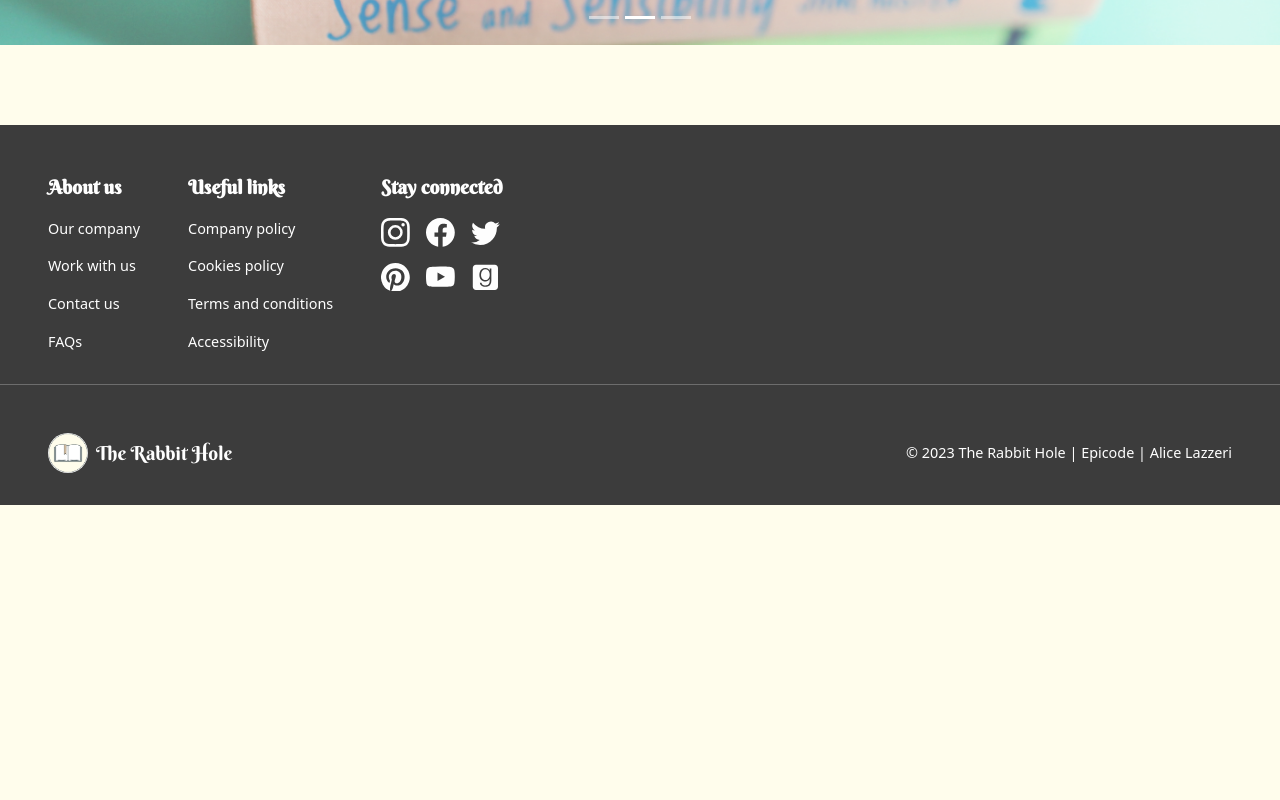
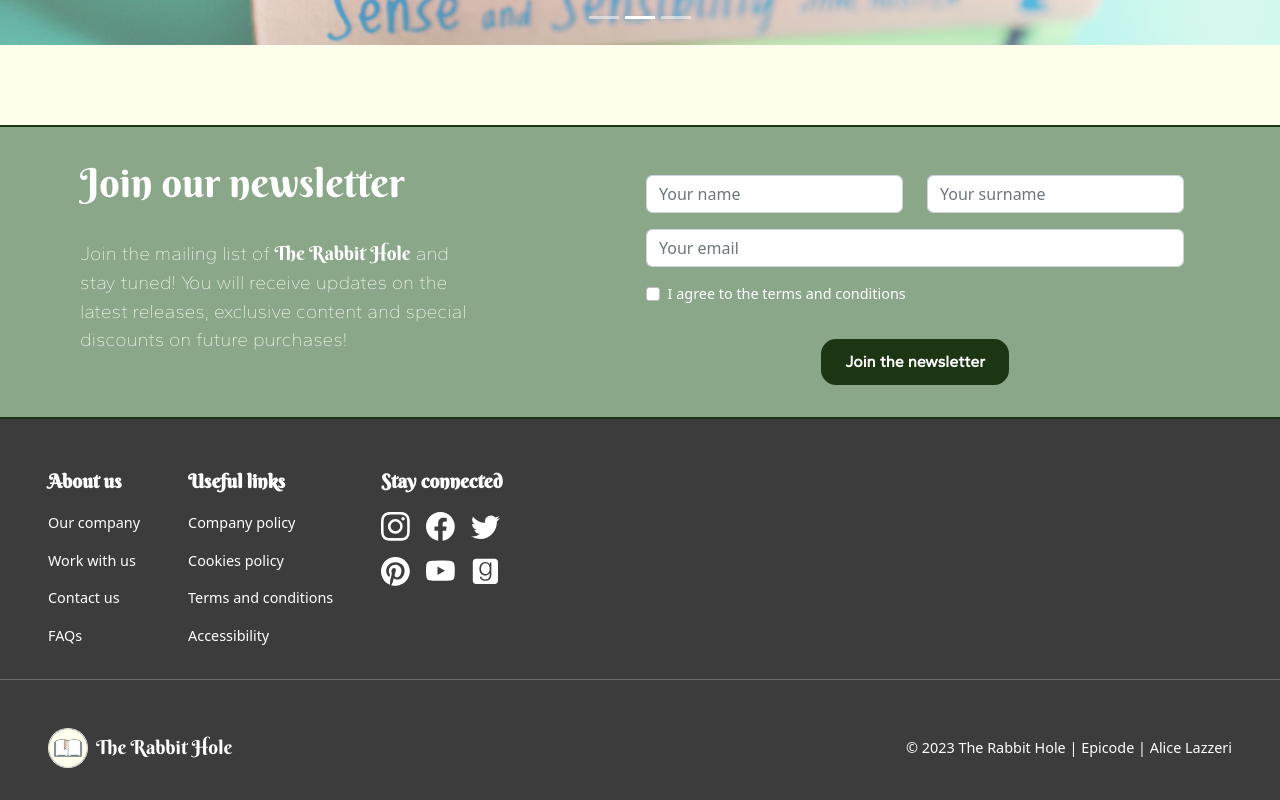
Before and after one commit to alicelazzeri/The-Rabbit-Hole-Capstone-Project-fs0123-Alice-Lazzeri, a React (Create React App) app: page / in a window 1280 px wide. Shown: the part 635-1435 px from the top of the page. Before the commit the page ends 1140 px from the top, so only its background shows below. Built offline with nearby package versions, Linux system fonts and the light colour scheme.

Commit message:
added newsletter and form

```diff
--- a/src/App.css
+++ b/src/App.css
@@ -139,12 +139,25 @@ body {
 .copyright {
   font-weight: 100;
   font-size: 0.9rem;
+  transition: background-color 0.3s ease;
 }
 
 .footerIcon {
   font-size: 1.8rem;
   margin-right: 1rem;
   margin-bottom: 1rem;
+  transition: color 0.3s ease;
+}
+
+.footerIcon:hover {
+  color: #5a2727;
+  cursor: pointer;
+}
+
+.footerLinks:hover {
+  background-color: #5a2727;
+  border-radius: 5px;
+  cursor: pointer;
 }
 
 .navLink {
@@ -156,3 +169,49 @@ body {
 .navLink:hover {
   color: #2c2c2c;
 }
+
+.newsletterTitle {
+  font-family: "Berkshire Swash", cursive;
+  color: #fefefe;
+  margin-top: 2rem;
+  text-align: start;
+  margin-left: 2rem;
+}
+
+.newsletterBody {
+  color: #fefefe;
+  margin-top: 2rem;
+  font-family: "Gantari", sans-serif;
+  font-size: 1.2rem;
+  font-weight: 100;
+  width: 400px;
+  text-align: start;
+  margin-left: 2rem;
+}
+
+.newsletterContainer {
+  background-color: #8aa789;
+  border-top: 2px solid #1c3513;
+  border-bottom: 2px solid #1c3513;
+}
+
+.spanTitle {
+  font-family: "Berkshire Swash", cursive;
+}
+
+.newsletterForm {
+  padding-inline: 3rem;
+}
+
+.checkbox {
+  color: #fefefe;
+  font-weight: 100;
+  font-size: 0.9rem;
+  margin-top: 1rem;
+  text-align: start;
+}
+
+.submitBtn {
+  margin-top: 1rem;
+  margin-bottom: 2rem;
+}
--- a/src/components/HomePage.jsx
+++ b/src/components/HomePage.jsx
@@ -3,6 +3,7 @@ import Carousel from "react-bootstrap/Carousel";
 import books from "../assets/images/books.jpg";
 import austen from "../assets/images/austen.jpg";
 import dickens from "../assets/images/dickens.jpg";
+import NewsLetter from "./NewsLetter";
 
 const HomePage = () => {
   const [index, setIndex] = useState(0);
@@ -12,6 +13,7 @@ const HomePage = () => {
   };
 
   return (
+    <>
       <Carousel id="carouselHero" activeIndex={index} onSelect={handleSelect}>
         <Carousel.Item>
           <img className="d-block w-100 carouselPic" src={books} alt="Slide pic" width={500} height={600} />
@@ -47,8 +49,8 @@ const HomePage = () => {
             <blockquote className="blockquote">
               <p>
                 {" "}
-              This was my only and my constant comfort. [...] The picture always rises in my mind, of a summer evening,
-              the boys at play in the churchyard, and I sitting on my bed, reading as if for life.
+                This was my only and my constant comfort. [...] The picture always rises in my mind, of a summer
+                evening, the boys at play in the churchyard, and I sitting on my bed, reading as if for life.
               </p>
               <footer className="blockquote-footer">
                 Charles Dickens, <cite title="Source Title">David Copperfield</cite>
@@ -58,6 +60,8 @@ const HomePage = () => {
           </Carousel.Caption>
         </Carousel.Item>
       </Carousel>
+      <NewsLetter />
+    </>
   );
 };
 
--- a/src/components/NavBar.jsx
+++ b/src/components/NavBar.jsx
@@ -10,7 +10,9 @@ const NavBar = () => {
         <Navbar id="navBar" key={expand} expand={expand} className="px-4 navbar-dark">
           <Container fluid>
             <Navbar.Brand className="navbarBrand" href="#">
-              <img id="navbarLogo" src={logo} alt="Brand logo" width={60} height={60} className="rounded-circle" />
+              <Link className="navLink" to="/">
+                <img id="navbarLogo" src={logo} alt="Brand logo" width={60} height={60} className="rounded-circle" />
+              </Link>
               The Rabbit Hole
             </Navbar.Brand>
             <Navbar.Toggle aria-controls={`offcanvasNavbar-expand-${expand}`} />
--- a/src/components/NewsLetter.jsx
+++ b/src/components/NewsLetter.jsx
@@ -1,5 +1,18 @@
+import NewsletterForm from "./NewsletterForm";
+
 const NewsLetter = () => {
-  return <h1>newsletter</h1>;
+  return (
+    <div className="newsletterContainer d-flex flex-column flex-md-row justify-content-between align-items-start px-5">
+      <div>
+        <h1 className="newsletterTitle text-align-center text-align-md-start">Join our newsletter</h1>
+        <p className="newsletterBody text-align-center text-align-md-start">
+          Join the mailing list of <span className="spanTitle">The Rabbit Hole</span> and stay tuned! You will receive
+          updates on the latest releases, exclusive content and special discounts on future purchases!
+        </p>
+      </div>
+      <NewsletterForm />
+    </div>
+  );
 };
 
 export default NewsLetter;
--- /dev/null
+++ b/src/components/NewsletterForm.jsx
@@ -0,0 +1,78 @@
+import { useState } from "react";
+import { Button, FormGroup, Modal } from "react-bootstrap";
+import Col from "react-bootstrap/Col";
+import Form from "react-bootstrap/Form";
+import InputGroup from "react-bootstrap/InputGroup";
+import Row from "react-bootstrap/Row";
+
+const SubmissionModal = props => {
+  return (
+    <Modal {...props} size="lg" aria-labelledby="contained-modal-title-vcenter" centered>
+      <Modal.Header closeButton>
+        <Modal.Title id="contained-modal-title-vcenter">Modal heading</Modal.Title>
+      </Modal.Header>
+      <Modal.Body>
+        <h4>Form submitted successfully</h4>
+        <p>
+          Thank you for joining the club! Your registration will be confirmed automatically by e-mail to the given
+          e-mail address.
+        </p>
+      </Modal.Body>
+      <Modal.Footer>
+        <Button onClick={props.onHide}>Close</Button>
+      </Modal.Footer>
+    </Modal>
+  );
+};
+const NewsletterForm = () => {
+  const [validated, setValidated] = useState(false);
+  const [modalShow, setModalShow] = useState(false);
+
+  const handleSubmit = event => {
+    const form = event.currentTarget;
+    if (form.checkValidity() === false) {
+      event.preventDefault();
+      event.stopPropagation();
+    }
+    setValidated(true);
+  };
+
+  return (
+    <Form className="newsletterForm" noValidate validated={validated} onSubmit={handleSubmit}>
+      <Row className="mb-3 mt-4 mt-md-5">
+        <Form.Group className="mb-3 mb-md-0" as={Col} md="6" controlId="validationCustom01">
+          <Form.Control required type="text" placeholder="Your name" />
+        </Form.Group>
+        <FormGroup as={Col} md="6" controlId="validationCustom02">
+          <Form.Control required type="text" placeholder="Your surname" />
+        </FormGroup>
+      </Row>
+      <Row>
+        <FormGroup as={Col} md="12" controlId="validationCustomUsername">
+          <InputGroup hasValidation>
+            <Form.Control type="text" placeholder="Your email" aria-describedby="inputGroupPrepend" required />
+            <Form.Control.Feedback type="invalid">Please choose a username.</Form.Control.Feedback>
+          </InputGroup>
+        </FormGroup>
+      </Row>
+
+      <FormGroup className="mb-3 checkbox">
+        <Form.Check
+          required
+          label="I agree to the terms and conditions"
+          feedback="You must agree before submitting."
+          feedbackType="invalid"
+        />
+      </FormGroup>
+      <div className="text-align-center">
+        <button onClick={() => setModalShow(true)} className="carouselBtn submitBtn" type="submit">
+          Join the newsletter
+        </button>
+      </div>
+
+      <SubmissionModal show={modalShow} onHide={() => setModalShow(false)} />
+    </Form>
+  );
+};
+
+export default NewsletterForm;
--- a/src/components/RabbitFooter.jsx
+++ b/src/components/RabbitFooter.jsx
@@ -1,6 +1,7 @@
 import { BsInstagram, BsFacebook, BsTwitter, BsPinterest, BsYoutube } from "react-icons/bs";
 import { FaGoodreads } from "react-icons/fa";
 import logo from "../assets/images/logo.png";
+import { Link } from "react-router-dom";
 const RabbitFooter = () => {
   return (
     <footer id="footer">
@@ -42,7 +43,9 @@ const RabbitFooter = () => {
       <hr />
       <div className="d-flex flex-column flex-md-row justify-content-md-between align-items-start align-items-md-center mt-5 px-5">
         <div className="d-flex flex-column flex-md-row justify-content-between align-items-start align-items-md-center">
-          <img src={logo} alt="Logo pic" width={40} height={40} className="rounded-circle mb-2 mb-md-0" />
+          <Link className="navLink" to="/">
+            <img src={logo} alt="Logo pic" width={40} height={40} className="rounded-circle mb-2 mb-md-0" />
+          </Link>
           <p className="footerTitle mt-2 mt-md-0 mb-0 ms-md-2">The Rabbit Hole</p>
         </div>
         <p className="copyright mt-2 mt-md-0 mb-0"> &#169; 2023 The Rabbit Hole | Epicode | Alice Lazzeri</p>
```
Lines whose indentation alone changed are shown as unchanged.
